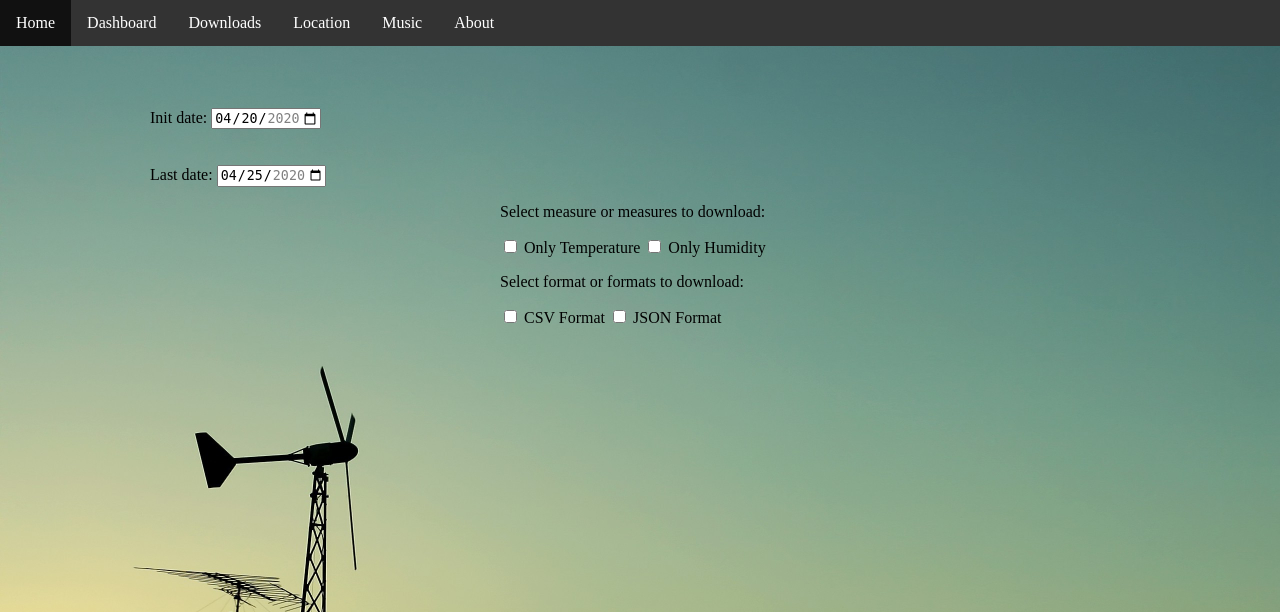
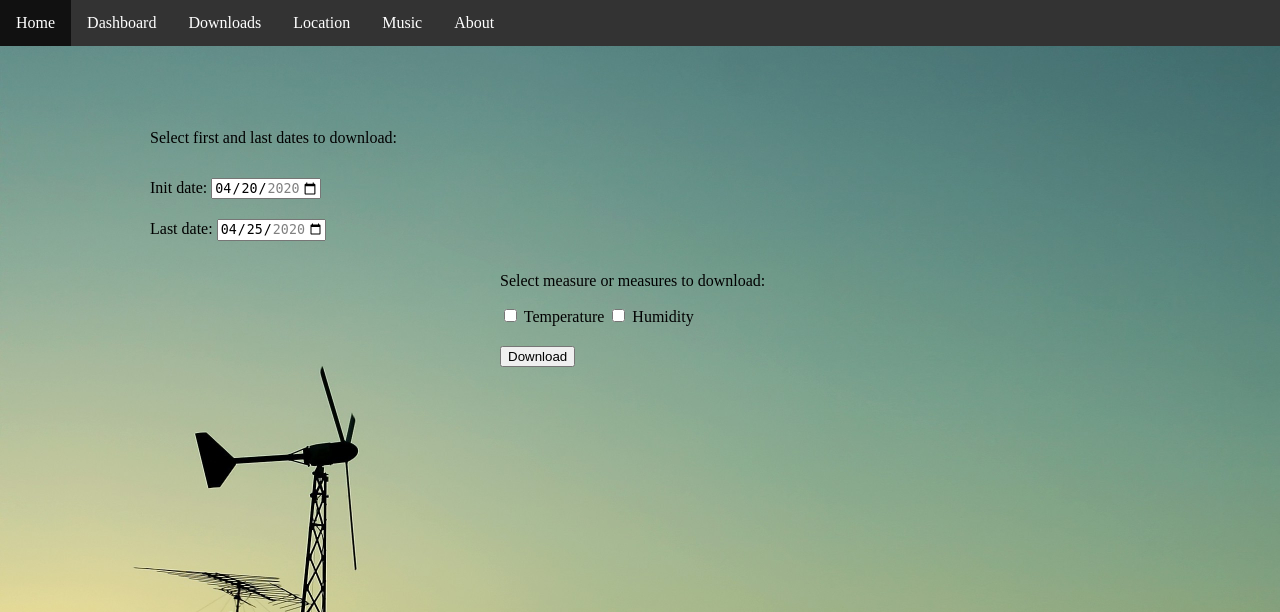
Before and after one commit to victorK8/Weather_Station-, a Flask app: page /downloads.html in a window 1280 px wide. Shown: the top 612 px of the page. Run offline with Flask 2, Linux system fonts and the light colour scheme; parts of the project's set-up code (start-up, migrations or seed data) failed here and were passed over.

Commit message:
functional buttons, improve aesthetic of page

```diff
--- a/WebServer/templates/downloads.html
+++ b/WebServer/templates/downloads.html
@@ -5,6 +5,9 @@
 <head>
   <!-- Title of web -->
   <title> Weather Station </title>
+
+  <!-- add jquery-->
+  <script src="https://code.jquery.com/jquery-3.5.1.min.js" integrity="sha256-9/aliU8dGd2tb6OSsuzixeV4y/faTqgFtohetphbbj0=" crossorigin="anonymous"></script>
 
   <!-- CSS script to set style -->
   <style>
@@ -26,10 +29,26 @@
 
     div.InputAsCalendar{
       padding-left: 150px;
+      padding-top: 10px;
+      padding-bottom: 10px;
+    }
+
+    p.InputAsCalendar{
+      padding-left: 150px;
+      padding-top: 5px;
+      padding-bottom: 5px;
     }
 
     div.InputAsRadioButton{
       padding-left: 500px;
+      padding-top: 5px;
+      padding-bottom: 5px;
+    }
+
+    div.InputAsDownloadButton{
+      padding-left: 500px;
+      padding-top: 15px;
+      padding-bottom: 5px;
     }
 
     body {margin:0;}
@@ -73,56 +92,9 @@
 
 <body id = "BackgroundStyle">
 
-
-  <br></br>
-  <br></br>
-  <br></br>
-
-
-
-  <!-- Download menu  -->
-  <div id="menu" class="download-menu">
-
-    <div id="first-date" class="InputAsCalendar">
-      <label for="start">Init date:</label>
-      <input type="date" id="init-date-input" name="trip-start" value="2020-04-20"  min="2020-01-01" max="2020-04-26">
-    </div>
-
-    <br></br>
-
-    <div id="last-date" class="InputAsCalendar">
-      <label for="end">Last date:</label>
-      <input type="date" id="end-date-input" name="trip-start" value="2020-04-25"  min="2020-01-01" max="2020-04-26">
-    </div>
-
-    <div id="radio-buttons-measures" class="InputAsRadioButton">
-      <p> Select measure or measures to download: </p>
-
-      <input type="checkbox" id="temp-button" name="Temperature" value="Temperature">
-      <label for="temp-button">Only Temperature</label>
-
-      <input type="checkbox" id="hum-button" name="Humidity" value="Humidity">
-      <label for="hum-button">Only Humidity</label>
-
-    </div>
-
-    <div id="radio-buttons-format" class="InputAsRadioButton">
-      <p> Select format or formats to download: </p>
-
-      <input type="checkbox" id="csv-button" name="csv" value="csv">
-      <label for="csv-button">CSV Format</label>
-
-      <input type="checkbox" id="js-button" name="js" value="js">
-      <label for="js-button">JSON Format</label>
-
-    </div>
-
-
-
-
-
-  </div>
-
+  <br><br>
+  <br><br>
+  <br><br>
 
   <!-- Index Menu -->
   <div>
@@ -133,9 +105,91 @@
             <li><a href="/location.html">Location</a></li>
             <li><a href="/music.html">Music</a></li>
             <li><a href="/about.html">About</a></li>
-
     </ul>
   </div>
+
+
+  <!-- Download menu  -->
+
+  <div id="menu" class="download-menu">
+
+    <!-- Calendar -->
+    <div id="calendar">
+      <p class="InputAsCalendar"> Select first and last dates to download: </p>
+
+      <div id="first-date" class="InputAsCalendar">
+        <label for="init-date-input">Init date:</label>
+        <input type="date" id="init-date-input" name="trip-start" value="2020-04-20"  min="2020-01-01" max="2020-04-26">
+      </div>
+
+      <div id="last-date" class="InputAsCalendar">
+        <label for="end-date-input">Last date:</label>
+        <input type="date" id="end-date-input" name="trip-start" value="2020-04-25"  min="2020-01-01" max="2020-04-26">
+      </div>
+    </div>
+
+    <!-- radio button -->
+    <div id="radio-buttons-measures" class="InputAsRadioButton">
+      <p> Select measure or measures to download: </p>
+
+      <input type="checkbox" id="temp-button" name="Temperature" value="true">
+      <label for="temp-button"> Temperature</label>
+
+      <input type="checkbox" id="hum-button" name="Humidity" value="true">
+      <label for="hum-button"> Humidity</label>
+
+    </div>
+
+    <!-- download button -->
+    <div id="download-button" class="InputAsDownloadButton">
+      <button type="button" onclick="Download()">Download</button>
+    </div>
+
+  </div>
+
+  <!-- A little of javascript -->
+  <script>
+    // Function that is executed when user clicks download buttons
+    function Download(){
+
+      // Get measures to download
+
+      var RadioButton = {
+       Temperature : document.getElementById('temp-button').checked,
+       Humidity : document.getElementById('hum-button').checked,
+      };
+
+      var MeasureToGet = "";
+
+      if((RadioButton.Temperature===true) &&(RadioButton.Humidity===true)){
+        MeasureToGet = "All";
+      }else if(RadioButton.Temperature===true){
+        MeasureToGet = "Temperature";
+      }else if(RadioButton.Humidity===true){
+        MeasureToGet = "Humidity";
+      }else{
+        MeasureToGet = "None";
+      }
+
+
+      // Request settings
+      var request_settings = {
+        Measure:MeasureToGet,
+        FirstDate:document.getElementById('init-date-input').value,
+        LastDate:document.getElementById('end-date-input').value
+      };
+
+      console.log(request_settings);
+      // GET request to API
+      // Example URI: /Data/Historical?Measure=<value>&FirstDate=<value>&LastDate=<value>
+      var uri = '/Data/Historical?Measure=' + request_settings.Measure + '&FirstDate=' +  request_settings.FirstDate + '&LastDate=' + request_settings.LastDate;
+      $.get(uri, function(data, status){console.log(status);});
+
+    }
+
+
+  </script>
+
 
 </body>
 
```
